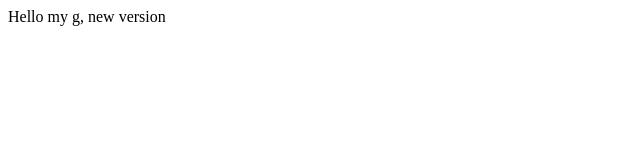
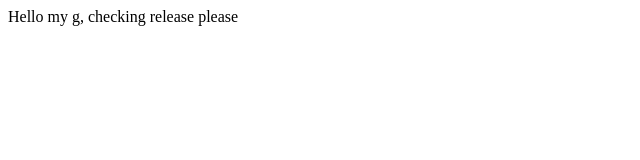
Before and after one commit to supah0t/test-library, a React (Vite) app: page / in a window 1280 px wide. Shown: the top 160 px of the page, without its empty margins (0-640 px from the left). Built offline with nearby package versions, Linux system fonts and the light colour scheme.

Commit message:
feat: release-please

```diff
--- a/src/App.tsx
+++ b/src/App.tsx
@@ -1,5 +1,5 @@
 function App() {
-    return <div>Hello my g, new version</div>;
+    return <div>Hello my g, checking release please</div>;
 }
 
 export default App;
```
